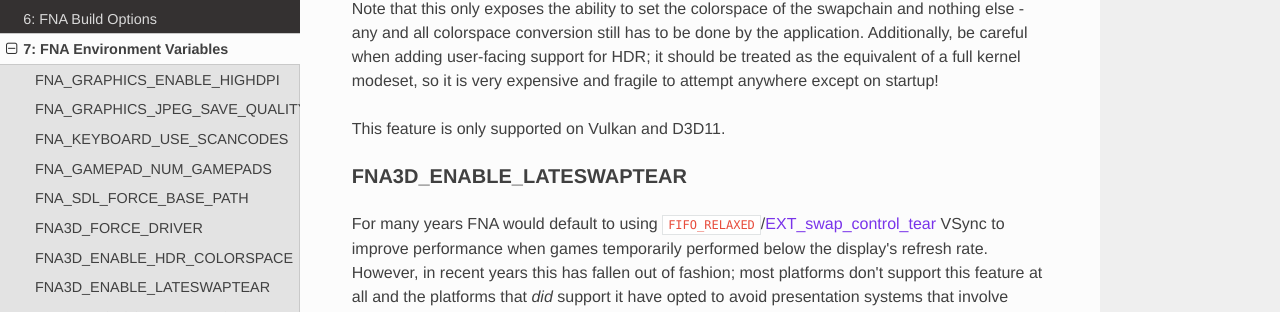
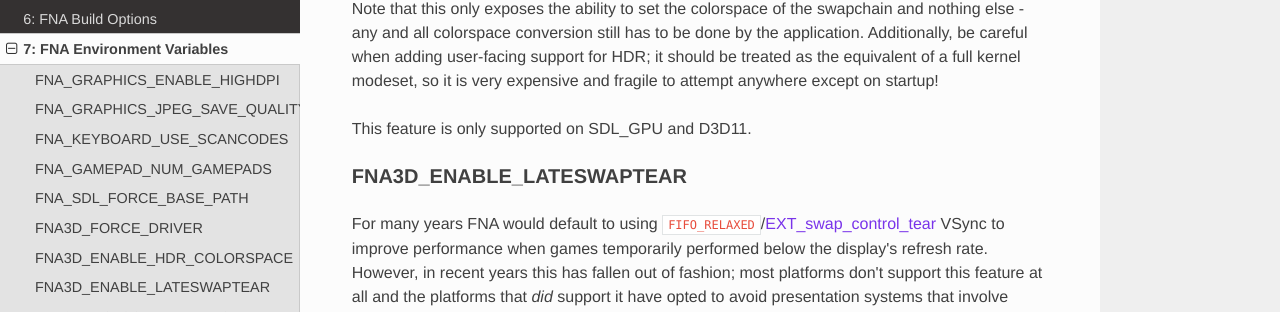
Before and after one commit to FNA-XNA/docs, an MkDocs documentation site: the page built from docs/7:-FNA-Environment-Variables.md, in a window 1280 px wide and 900 px high, scrolled down 3248 px. Shown: the part 140-452 px from the top of the window. Built offline with MkDocs 1.6.1, drawn with Linux system fonts in a browser that asks for light colours; nearby versions of some CDN libraries.

Commit message:
Add SDL to supported HDR platforms

```diff
--- a/docs/7:-FNA-Environment-Variables.md
+++ b/docs/7:-FNA-Environment-Variables.md
@@ -95,7 +95,7 @@
 
 Note that this only exposes the ability to set the colorspace of the swapchain and nothing else - any and all colorspace conversion still has to be done by the application. Additionally, be careful when adding user-facing support for HDR; it should be treated as the equivalent of a full kernel modeset, so it is very expensive and fragile to attempt anywhere except on startup!
 
-This feature is only supported on Vulkan and D3D11.
+This feature is only supported on SDL_GPU and D3D11.
 
 ### FNA3D_ENABLE_LATESWAPTEAR
 For many years FNA would default to using `FIFO_RELAXED`/[EXT_swap_control_tear](https://www.khronos.org/registry/OpenGL/extensions/EXT/GLX_EXT_swap_control_tear.txt) VSync to improve performance when games temporarily performed below the display's refresh rate. However, in recent years this has fallen out of fashion; most platforms don't support this feature at all and the platforms that _did_ support it have opted to avoid presentation systems that involve tearing at all (in favor of other systems like "mailbox" presentation). Additionally, refresh rates have rapidly become unstandardized within the last hardware generation, so fixed-rate games would see tearing if the game rate was below the refresh rate of the monitor. Some may still want to try using the late swap tear feature with their OS/driver/display combo, however, so users can set this to "1" if they'd like.
```
